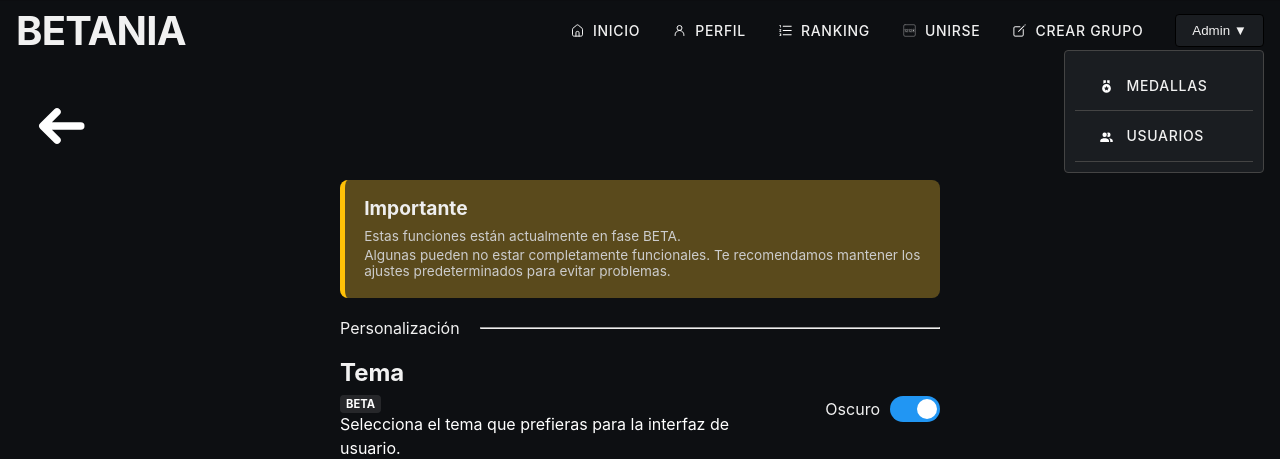
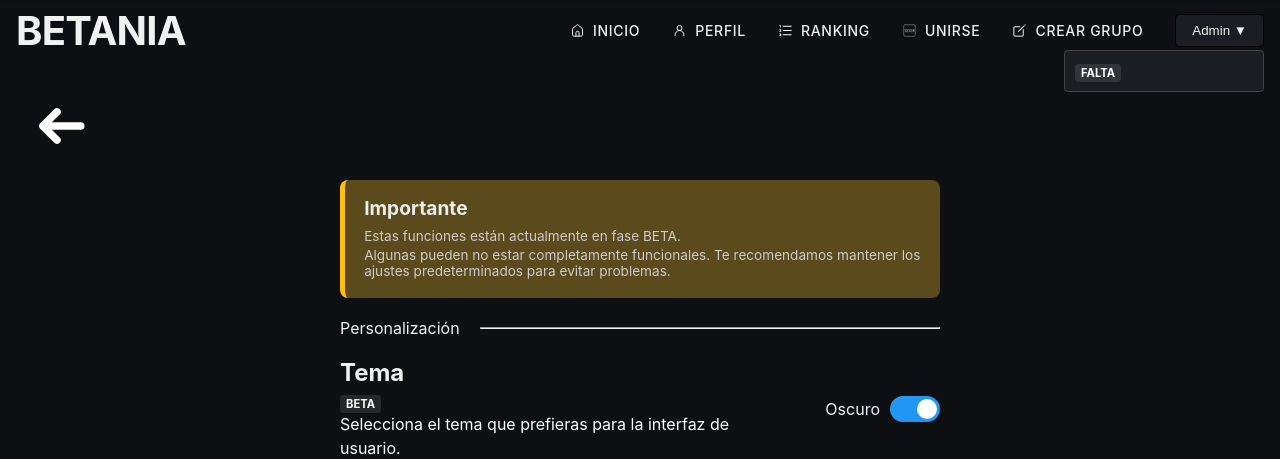
Before and after one commit to CincoSeisSieteSiete/reunion, a Flask app: page /configuracion in a window 1280 px wide, after a click on "Admin ▼". Shown: the top 459 px of the page. Run offline with Flask 3, Linux system fonts and the light colour scheme; the visitor is signed in with stand-in values (Sample User, id 1).

Commit message:
Produccion

```diff
--- a/templates/base.html
+++ b/templates/base.html
@@ -43,10 +43,7 @@
         <li class="dropdown">
           <button class="dropdown-toggle" onclick="toggleDropdown(event)">Admin ▼</button>
           <ul class="dropdown-menu">
-            <li><a href="/admin/medallas"> <img class="iconos"
-                  src="{{url_for('static', filename='iconos/medalla.svg')}}" alt=""> Medallas</a></li>
-            <li><a href="/admin/usuarios"> <img class="iconos" src="{{url_for('static', filename='iconos/users.svg')}}"
-                  alt=""> Usuarios</a></li>
+            <span class="beta-label">Falta</span>
           </ul>
         </li>
         {% endif %}
```
Also changed, not shown: CONFIGURACION/config.py (line endings or trailing spaces).
